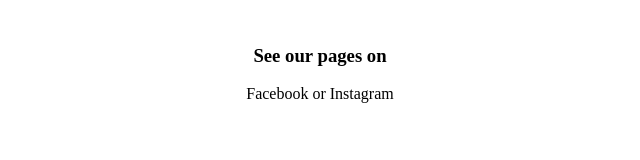
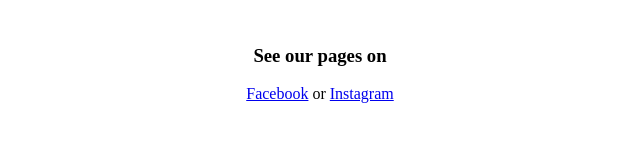
Before and after one commit to ieroglif/barbaris-website, a plain HTML site: page index.html in a window 1280 px wide. Shown: the whole page, without its empty margins (320-960 px from the left). Drawn offline with Linux system fonts and the light colour scheme.

Commit message:
Fix stupid error

```diff
--- a/index.html
+++ b/index.html
@@ -4,8 +4,8 @@
 <BR />
 <CENTER>
 <H3>See our pages on</H3>
-<A URL="https://www.facebook.com/barbarisdesign/">Facebook</A> or
-<A URL="https://www.instagram.com/barbaris_design/">Instagram</A>
+<A HREF="https://www.facebook.com/barbarisdesign/">Facebook</A> or
+<A HREF="https://www.instagram.com/barbaris_design/">Instagram</A>
 </CENTER>
 </BODY>
 </HTML>
```
